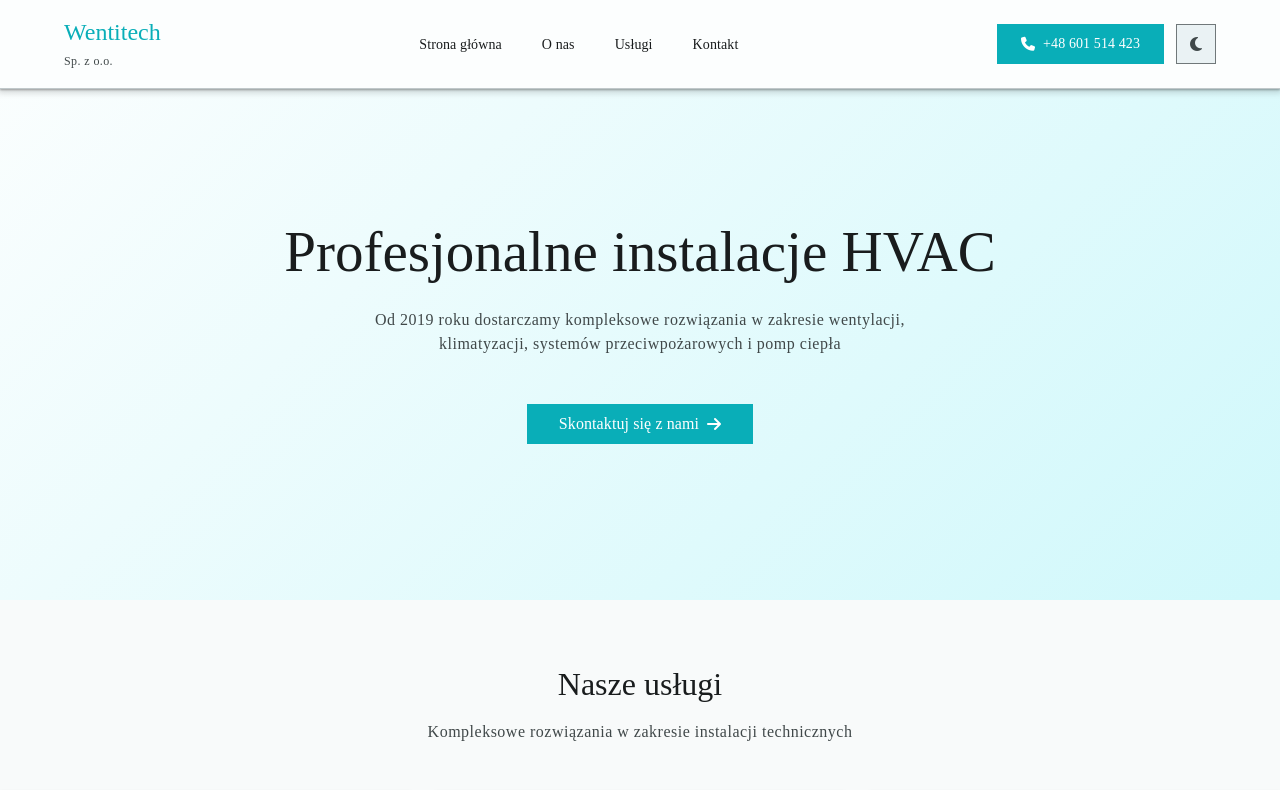
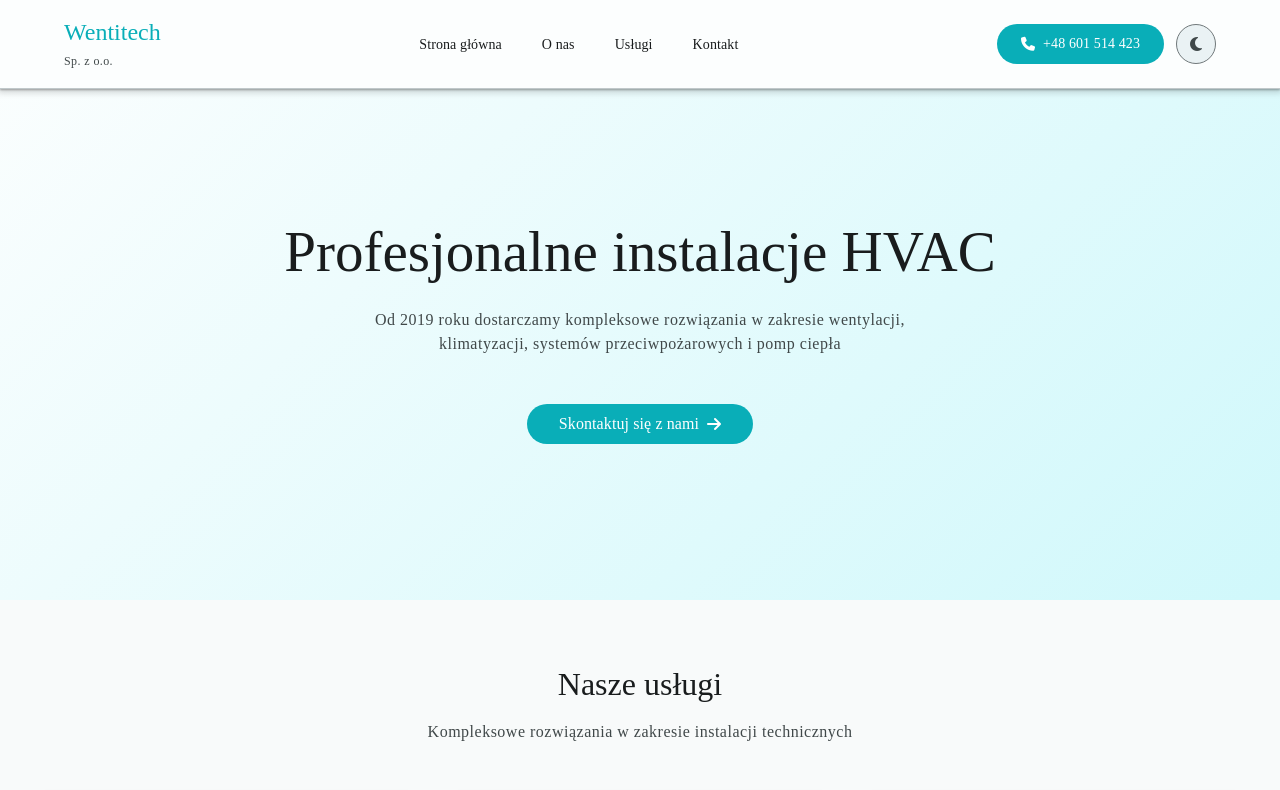
Before and after one commit to ppolanowski/wentitech, a Next.js app: page / in a window 1280 px wide. Shown: the top 790 px of the page. Built offline with nearby package versions, Linux system fonts and the light colour scheme.

Commit message:
chore(css): define missing tokens, fix CSS build error; chore(contact): remove unused catch var; docs: initial theme tokens & shapes

```diff
--- a/src/app/globals.css
+++ b/src/app/globals.css
@@ -228,6 +228,97 @@
   --md-sys-motion-easing-standard-accelerate: cubic-bezier(0.3, 0.0, 1.0, 1.0);
   --md-sys-motion-easing-standard-decelerate: cubic-bezier(0.0, 0.0, 0.0, 1.0);
   --md-sys-motion-easing-emphasized: cubic-bezier(0.2, 0.0, 0.0, 1.0);
+
+  /* MD3 Shape System (fallbacks used across components) */
+  --md-sys-shape-corner-none: 0px;
+  --md-sys-shape-corner-small: 8px;
+  --md-sys-shape-corner-medium: 12px;
+  --md-sys-shape-corner-large: 16px;
+  --md-sys-shape-corner-extra-large: 28px;
+  --md-sys-shape-corner-full: 9999px;
+
+  /* MD3 State Layer opacities */
+  --md-sys-state-hover-state-layer-opacity: 0.08;
+  --md-sys-state-focus-state-layer-opacity: 0.12;
+  --md-sys-state-pressed-state-layer-opacity: 0.12;
+
+  /* Compatibility tokens (map legacy project vars to MD3 system) */
+  /* Spacing scale (4px grid) */
+  --space-0: 0px;
+  --space-1: 4px;  /* used by code blocks */
+  --space-2: 8px;
+  --space-4: 12px;
+  --space-6: 16px;
+  --space-8: 20px;
+  --space-10: 24px;
+  --space-12: 28px;
+  --space-16: 32px;
+  --space-20: 40px;
+  --space-24: 48px;
+  --space-32: 64px;
+
+  /* Font families and sizes */
+  --font-family-base: var(--font-roboto), 'Roboto', system-ui, -apple-system, sans-serif;
+  --font-family-mono: var(--font-geist-mono), ui-monospace, SFMono-Regular, Menlo, Consolas, "Liberation Mono", monospace;
+  --font-size-sm: 14px;
+  --font-size-base: 16px;
+  --font-size-md: 16px;
+  --font-size-lg: 18px;
+  --font-size-xl: 20px;
+  --font-size-2xl: 24px;
+  --font-size-3xl: 28px;
+
+  /* Font weights & line-height */
+  --font-weight-medium: 500;
+  --font-weight-semibold: 600;
+  --font-weight-bold: 700;
+  --line-height-normal: 1.5;
+
+  /* Radii */
+  --radius-sm: 8px;
+  --radius-base: 10px;
+  --radius-md: 12px;
+  --radius-lg: 16px;
+  --radius-full: 9999px;
+
+  /* Containers (used in media queries below) */
+  --container-sm: 640px;
+  --container-md: 768px;
+  --container-lg: 1024px;
+  --container-xl: 1280px;
+
+  /* Easing & durations (compat) */
+  --duration-fast: var(--md-sys-motion-duration-short2);
+  --ease-standard: var(--md-sys-motion-easing-standard);
+
+  /* Shadows (map to MD elevation where possible) */
+  --shadow-sm: var(--md-sys-elevation-level1);
+  --shadow-md: var(--md-sys-elevation-level3);
+
+  /* Focus outline */
+  --focus-outline: 2px solid var(--md-sys-color-primary);
+
+  /* Color aliases (auto-adapt via system tokens) */
+  --color-primary: var(--md-sys-color-primary);
+  --color-primary-hover: var(--md-sys-color-primary);
+  --color-primary-subtle: var(--md-sys-color-primary-container);
+  --color-primary-surface: var(--md-sys-color-primary-container);
+  --color-secondary: var(--md-sys-color-surface-variant);
+  --color-surface: var(--md-sys-color-surface);
+  --color-white: var(--md-ref-palette-neutral100);
+  --color-text: var(--md-sys-color-on-surface);
+  --color-text-secondary: var(--md-sys-color-on-surface-variant);
+  --color-border: var(--md-sys-color-outline-variant);
+  --color-gray-900: var(--md-sys-color-surface);
+  --color-gray-700: var(--md-sys-color-on-surface-variant);
+  --color-gray-400: var(--md-sys-color-on-surface-variant);
+  --color-gray-300: var(--md-sys-color-on-surface-variant);
+
+  /* Feedback colors */
+  --color-success: #22c55e;
+  --color-success-rgb: 34, 197, 94;
+  --color-error: var(--md-ref-palette-error50);
+  --color-error-rgb: 222, 55, 48;
 }
 
 /* Explicit Light Theme Overrides (force light even if system prefers dark) */
--- a/src/components/Contact.tsx
+++ b/src/components/Contact.tsx
@@ -106,7 +106,7 @@ export default function Contact() {
       // Clear success message after 5 seconds
       setTimeout(() => setMessage(null), 5000);
 
-    } catch (error) {
+  } catch {
       setMessage({
         text: 'Wystąpił błąd podczas wysyłania wiadomości. Spróbuj ponownie.',
         type: 'error'
```
